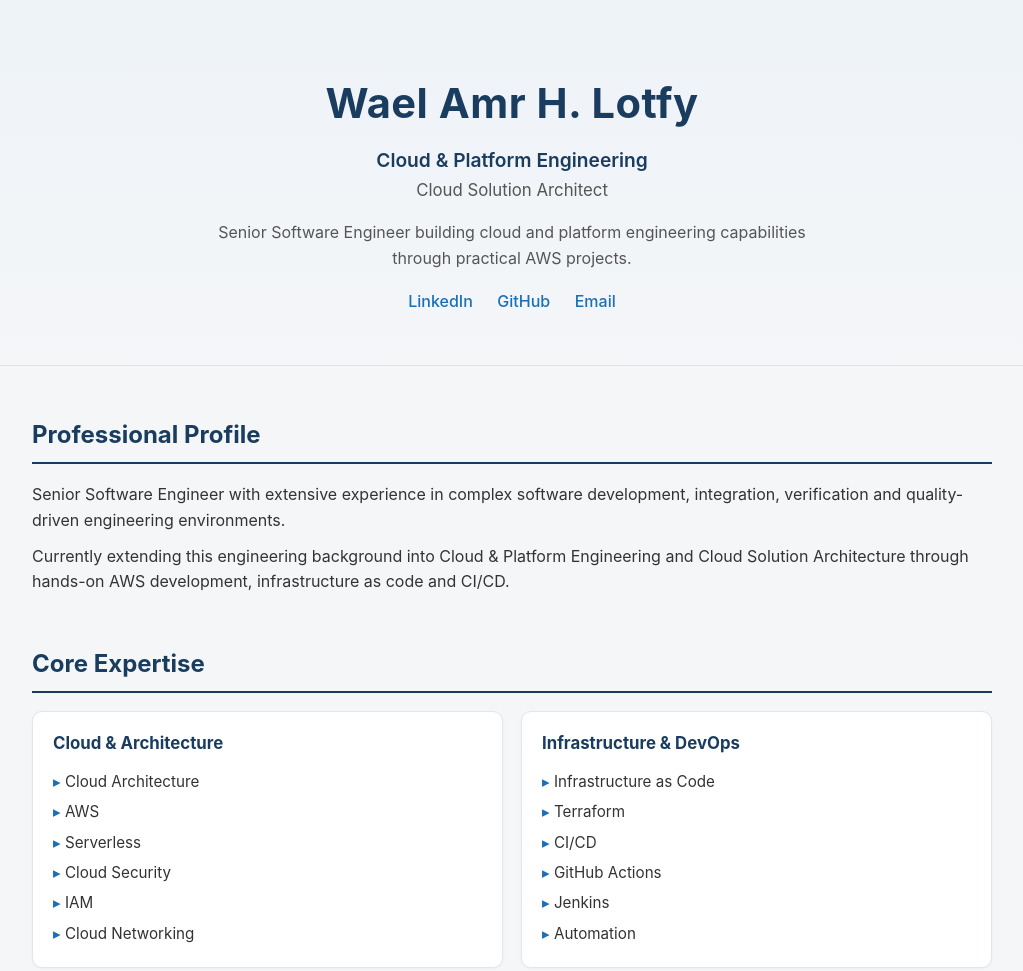
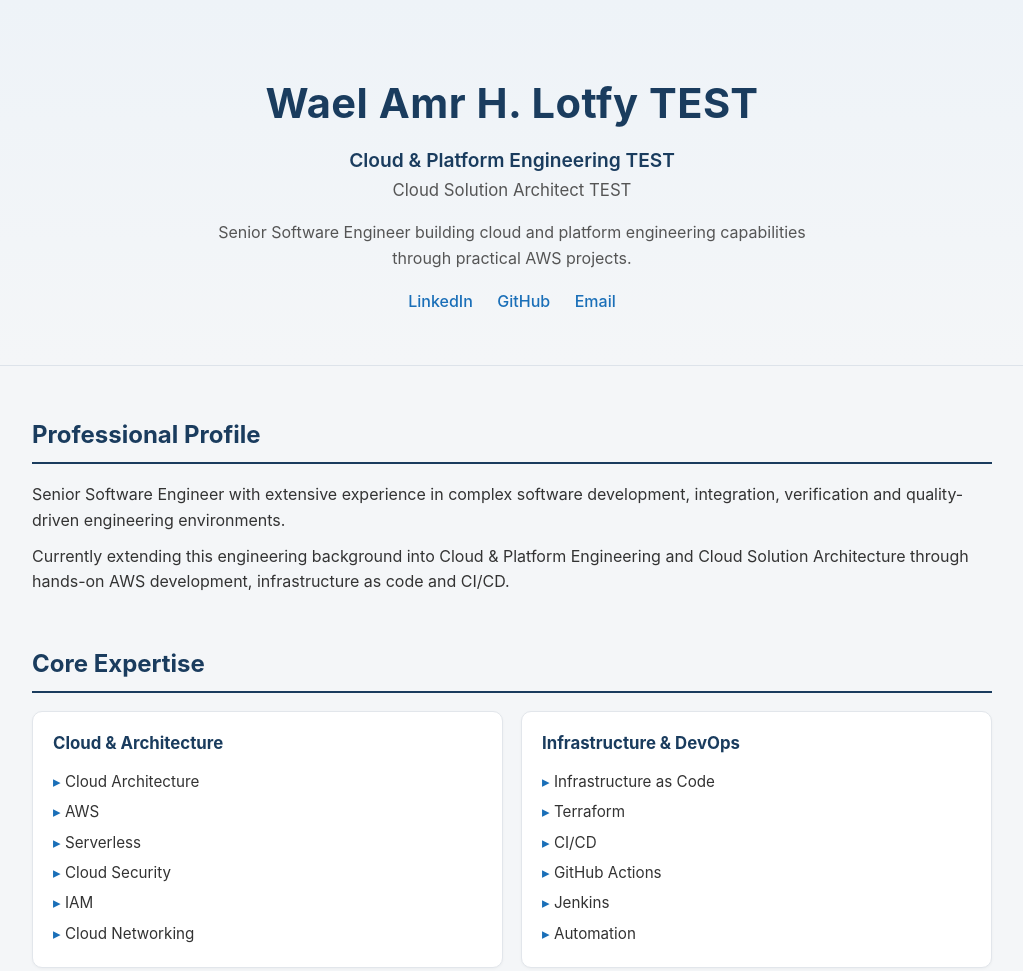
Before and after one commit to waelLotfy/cloud-resume-challenge, a plain HTML site: page frontend/src/index.html in a window 1280 px wide. Shown: the top 971 px of the page, without its empty margins (128-1151 px from the left). Drawn offline with Linux system fonts and the light colour scheme; no server answers.

Commit message:
test(frontend): validate automated frontend deployment

```diff
--- a/frontend/src/index.html
+++ b/frontend/src/index.html
@@ -3,16 +3,16 @@
 <head>
     <meta charset="UTF-8">
     <meta name="viewport" content="width=device-width, initial-scale=1.0">
-    <title>Wael Amr H. Lotfy - Cloud & Platform Engineering - - Frontend Pipeline Test</title>
+    <title>Wael Amr H. Lotfy - Cloud & Platform Engineering</title>
     <link rel="stylesheet" href="css/styles.css">
 </head>
 <body>
 
 <!-- ============ HERO ============ -->
 <header class="hero">
-    <h1>Wael Amr H. Lotfy</h1>
-    <p class="hero-role">Cloud &amp; Platform Engineering</p>
-    <p class="hero-role secondary">Cloud Solution Architect</p>
+    <h1>Wael Amr H. Lotfy TEST</h1>
+    <p class="hero-role">Cloud &amp; Platform Engineering TEST </p>
+    <p class="hero-role secondary">Cloud Solution Architect TEST</p>
     <p class="hero-tagline">
         Senior Software Engineer building cloud and platform engineering
         capabilities through practical AWS projects.
```
